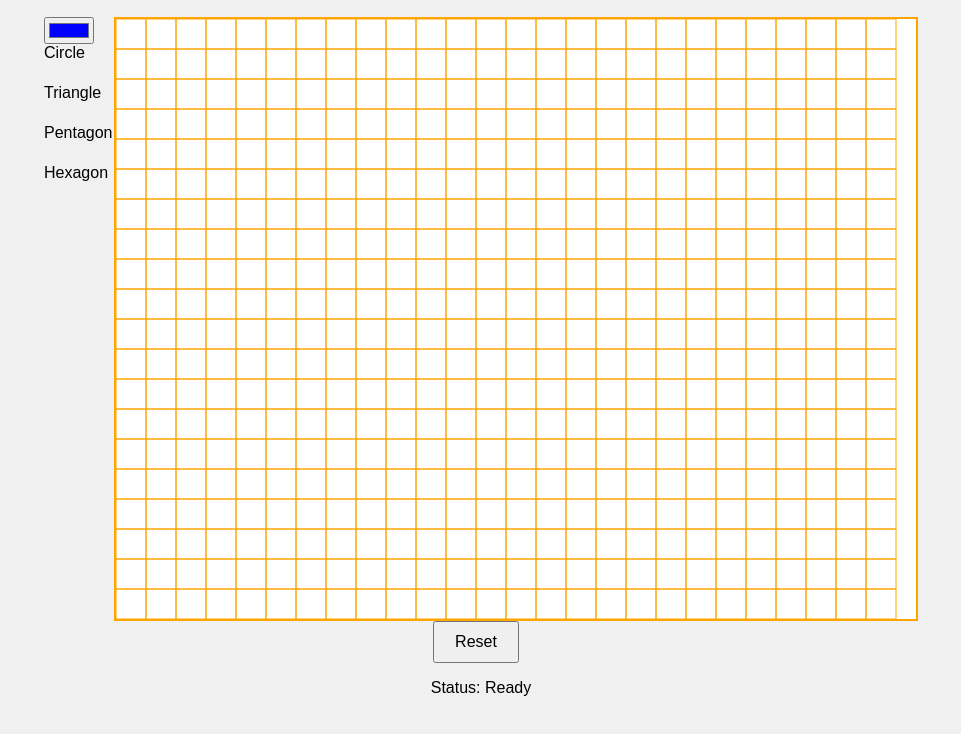
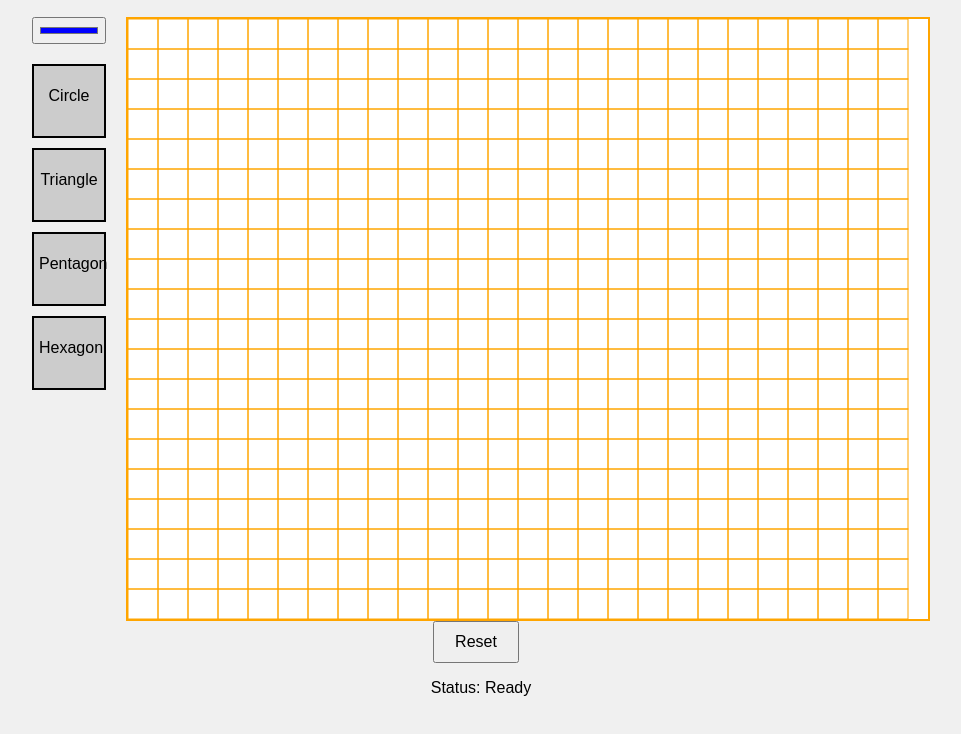
Before and after one commit to ReindelA1/gptblockgame, a plain HTML site: page index.html in a window 1280 px wide. Shown: the part 60-794 px from the top of the page, without its empty margins (159-1120 px from the left). Drawn offline with Linux system fonts and the light colour scheme.

Commit message:
Update styles.css

```diff
--- a/styles.css
+++ b/styles.css
@@ -23,14 +23,19 @@ h1 {
 }
 
 .block {
-    width: 30px;
-    height: 30px;
+    width: 60px;
+    height: 60px;
     margin-bottom: 10px;
+    padding: 5px;
+    text-align: center;
+    line-height: 50px;
     cursor: grab;
+    background-color: #ccc;
+    border: 2px solid #000;
 }
 
 canvas {
-    border: 2px solid #000;
+    border: 2px solid #FFA500;
     background-color: #fff;
 }
 
@@ -44,6 +49,11 @@ button {
     margin-right: 10px;
 }
 
-canvas {
-    border: 2px solid #FFA500;
+#colorPicker {
+    margin-bottom: 20px;
 }
+
+#colorSelector {
+    width: 100%;
+    padding: 5px;
+}
```
